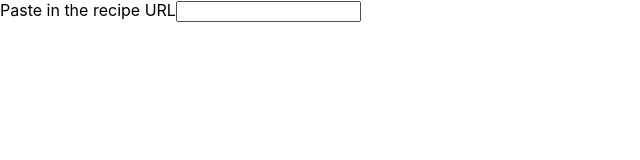
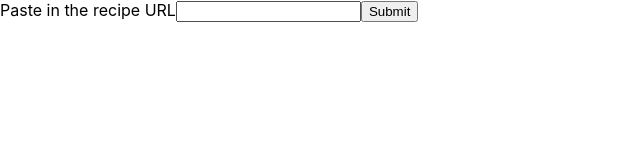
Before and after one commit to harrymarah/get-just-the-recipe, a React (Create React App) app: page / in a window 1280 px wide. Shown: the top 160 px of the page, without its empty margins (0-640 px from the left). Built offline with nearby package versions, Linux system fonts and the light colour scheme; the HTML template or start-up script is replaced by a standard one.

Commit message:
Added logic to search bar to handle url search and add nodelist of uls to the state. Added component to display all uls found when searching for a url. Having trouble displaying them in a component and converting a nodelist to an array.

```diff
--- a/package.json
+++ b/package.json
@@ -9,6 +9,7 @@
     "react": "^18.2.0",
     "react-dom": "^18.2.0",
     "react-scripts": "5.0.1",
+    "uuid": "^8.3.2",
     "web-vitals": "^2.1.4"
   },
   "scripts": {
--- a/src/App.js
+++ b/src/App.js
@@ -1,5 +1,6 @@
 import React, { Component } from 'react';
 import SearchBar from './components/SearchBar';
+import ShowAllUls from './components/ShowAllUls';
 
 class App extends Component {
   constructor(props) {
@@ -23,8 +24,6 @@ class App extends Component {
 
       const ulsArr = Array.prototype.slice.call(uls)
 
-      console.log(ulsArr)
-
       this.setState({recipeUls: ulsArr})
     })
     .catch(e => console.error(e))
@@ -33,7 +32,9 @@ class App extends Component {
   render() {
     return (
       <div>
-        <SearchBar />
+        <SearchBar getRecipeUls={this.getHtml} />
+
+        <ShowAllUls allRecipeUls={this.state.recipeUls} />
 
       </div>
     );
--- a/src/components/SearchBar.js
+++ b/src/components/SearchBar.js
@@ -1,19 +1,31 @@
 import React, { useState } from 'react';
 
-const SearchBar = () => {
+const SearchBar = (props) => {
     const [urlSearch, updateUrlSearch] = useState('')
+
+    const handleSearch = (e) => {
+        e.preventDefault()
+        props.getRecipeUls(urlSearch)
+        updateUrlSearch('')
+    }
 
     return (
         <div>
-            <label for='url-input'>Paste in the recipe URL</label>
-            <input
-                onChange={e => updateUrlSearch(e.target.value)}
-                value={urlSearch}
-                type='text'
-                id='url-input'>
-            </input>
+            <form onSubmit={handleSearch}>
+                <label htmlFor='url-input'>Paste in the recipe URL</label>
+                <input
+                    onChange={e => updateUrlSearch(e.target.value)}
+                    value={urlSearch}
+                    type='text'
+                    id='url-input'
+                >
+                </input>
+                <input type='submit'></input>
+            </form>
+
         </div>
     );
 };
 
+
 export default SearchBar;
--- /dev/null
+++ b/src/components/ShowAllUls.js
@@ -0,0 +1,18 @@
+import React from 'react';
+import { v4 as uuidv4 } from 'uuid';
+
+const ShowAllUls = (props) => {
+    console.log(props.allRecipeUls)
+    console.log(typeof props.allRecipeUls)
+    const allUlsInDivs = props.allRecipeUls.map(ul => {
+        return <div key={uuidv4()}> {ul} </div>
+    })
+
+    return (
+        <div>
+            {allUlsInDivs}
+        </div>
+    );
+};
+
+export default ShowAllUls;
```
Also changed, not shown: 1 other file (tests, documents, lock files or other folders).
